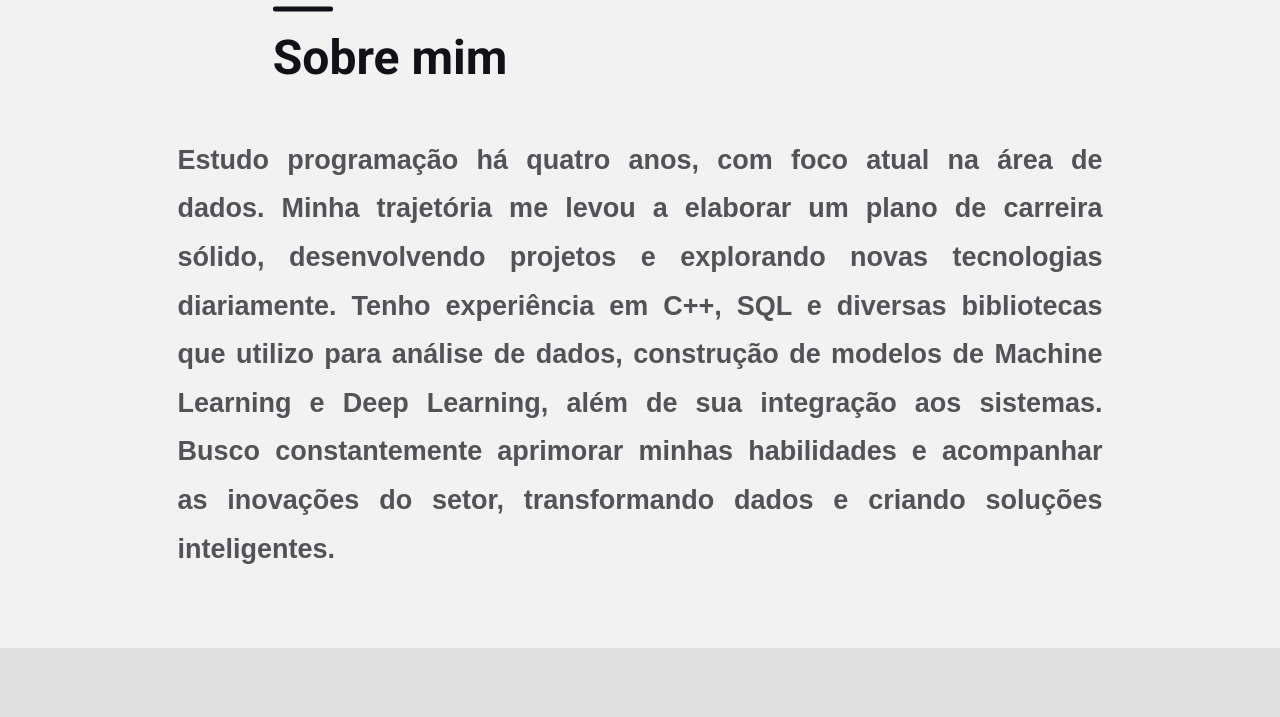
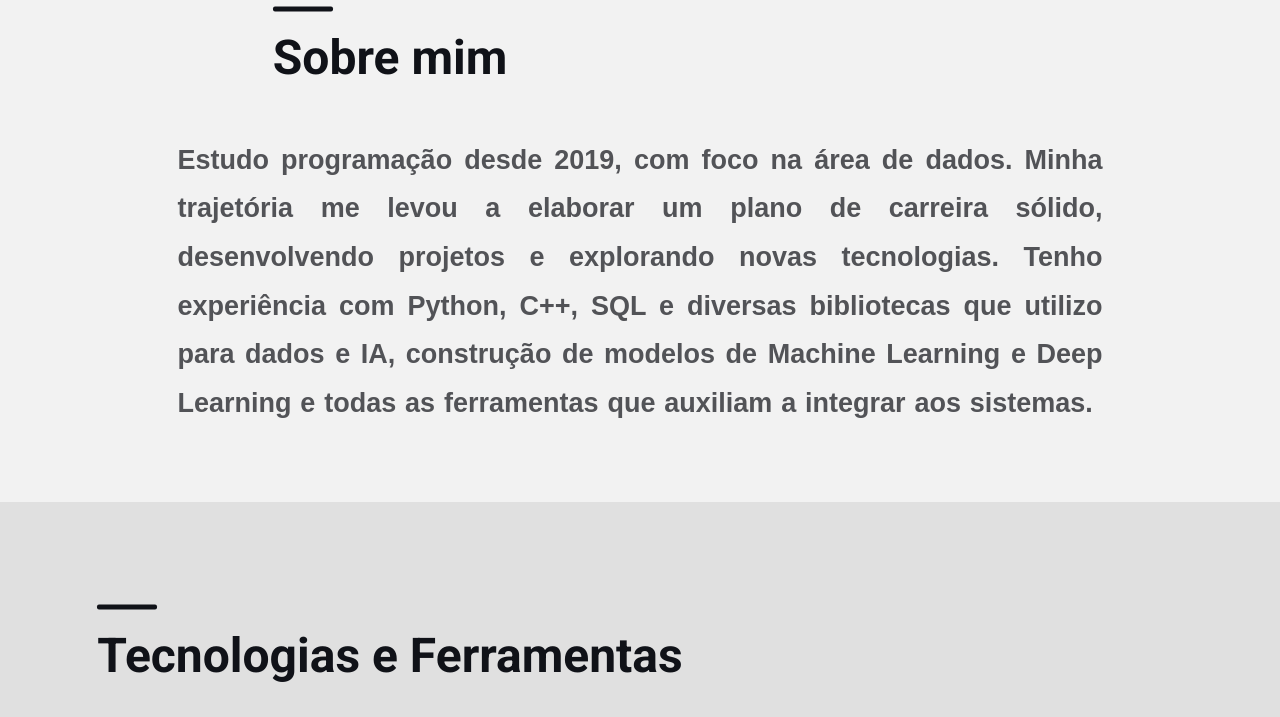
Before and after one commit to Gustavo-michel/My-portfolio, a plain HTML site: page index.html in a window 1280 px wide. Shown: the part 820-1537 px from the top of the page. Drawn offline with nearby package versions, Linux system fonts and the light colour scheme.

Commit message:
update about section text

```diff
--- a/index.html
+++ b/index.html
@@ -61,8 +61,8 @@
 
     <div class="section" id="Sobre">
         <h2 class="section-title fade-in" data-lang data-lang-pt="Sobre mim" data-lang-en="About Me"></h2>
-        <p class="fade-in" data-lang data-lang-pt=" Estudo programação há quatro anos, com foco atual na área de dados. Minha trajetória me levou a elaborar um plano de carreira sólido, desenvolvendo projetos e explorando novas tecnologias diariamente. Tenho experiência em C++, SQL e diversas bibliotecas que utilizo para análise de dados, construção de modelos de Machine Learning e Deep Learning, além de sua integração aos sistemas. Busco constantemente aprimorar minhas habilidades e acompanhar as inovações do setor, transformando dados e criando soluções inteligentes."
-        data-lang-en=" I have been studying programming for four years, with a current focus on the data area. My path led me to develop a solid career plan, developing projects and exploring new technologies daily. I have experience in C++, SQL and several libraries that I use for data analysis, building Machine Learning and Deep Learning models, in addition to their integration into systems. I constantly seek to improve my skills and keep up with innovations in the sector, transforming data and creating intelligent solutions."></p>
+        <p class="fade-in" data-lang data-lang-pt=" Estudo programação desde 2019, com foco na área de dados. Minha trajetória me levou a elaborar um plano de carreira sólido, desenvolvendo projetos e explorando novas tecnologias. Tenho experiência com Python, C++, SQL e diversas bibliotecas que utilizo para dados e IA, construção de modelos de Machine Learning e Deep Learning e todas as ferramentas que auxiliam a integrar aos sistemas."
+        data-lang-en=" I have been studying programming since 2019, with focus on the data area. My path led me to develop a solid career plan, developing projects and exploring new technologies daily. I have experience in Python, C++, SQL and several libraries that I use for data and AI, building Machine Learning and Deep Learning models, in addition to their integration into systems."></p>
     </div>
 
     <div class="section" id="Stacks">
```
